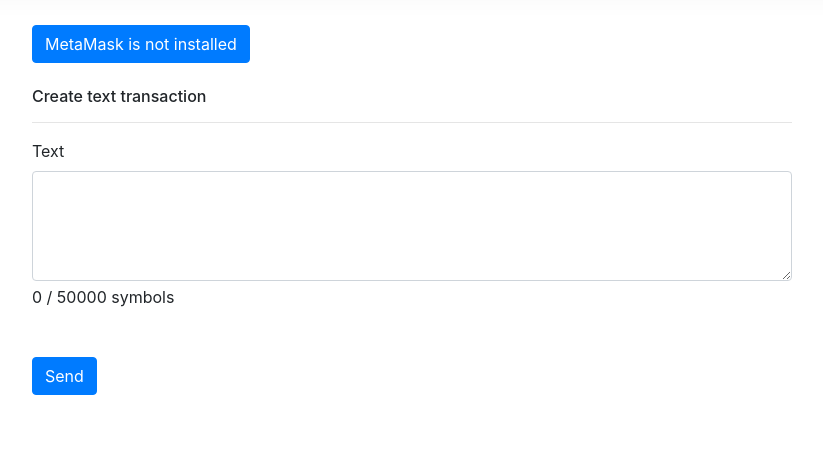
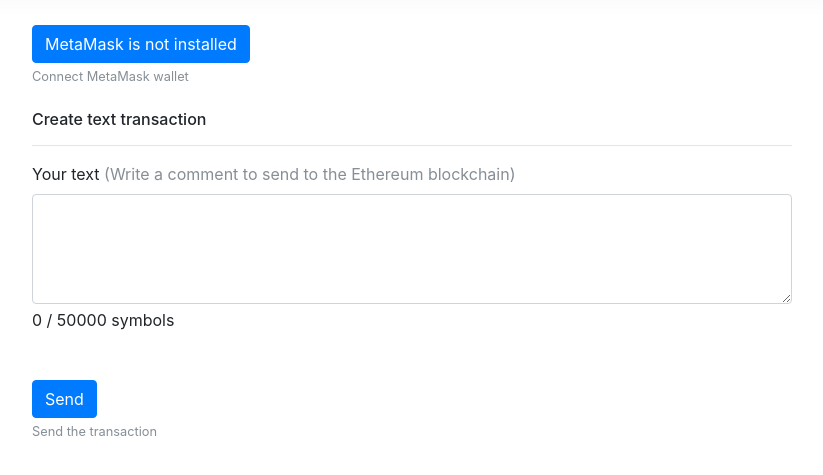
Before and after one commit to lordlike-org/lordlike.protocol, a Django app: template protocol/templates/protocol/create_text_trans.html in a window 1280 px wide. Shown: the part 130-605 px from the top of the page, without its empty margins (233-1056 px from the left). Run offline with Django 3.2, Linux system fonts and the light colour scheme; the template is opened without the code that fills it, so the values that code supplies are empty; some libraries are stand-ins or nearby versions.

Commit message:
added hints for sending a text transaction to the blockchain

```diff
--- a/protocol/templates/protocol/create_text_trans.html
+++ b/protocol/templates/protocol/create_text_trans.html
@@ -11,6 +11,7 @@
           <div class="row" style="padding-left: 10px; border: none;">
             <div class="col s12 center-align mb-4" style="border: none;">
               <button id="loginButton" onclick="" class="btn btn-primary">Login with MetaMask</button>
+                <small class="form-text text-muted">Connect MetaMask wallet</small>
             </div>
           </div>
           <div class="row" style="padding-left: 10px; border: none;">
@@ -20,13 +21,14 @@
               <form method="post" enctype="multipart/form-data">
                 {% csrf_token %}
                 <div class="form-group">
-                    <label for="data">Text</label>
+                <label for="data">Your text <span class="text-muted">(Write a comment to send to the Ethereum blockchain)</span></label>
                     <textarea id="data" class="form-control" rows="4" name="data"></textarea>
                     <span id="charCounter" style="display: block; margin-top: 4px;"></span>
                 </div>
 
                 <div class="form-group mt-5">
                     <button type="button" class="sendEthButton btn btn-primary">Send</button>
+                    <small class="form-text text-muted">Send the transaction</small>
                 </div>
               </form>
             </div>
```
